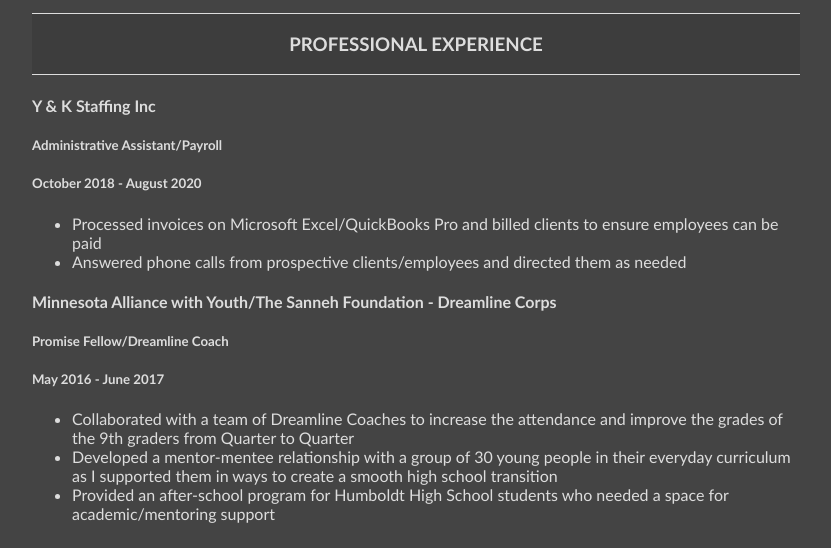
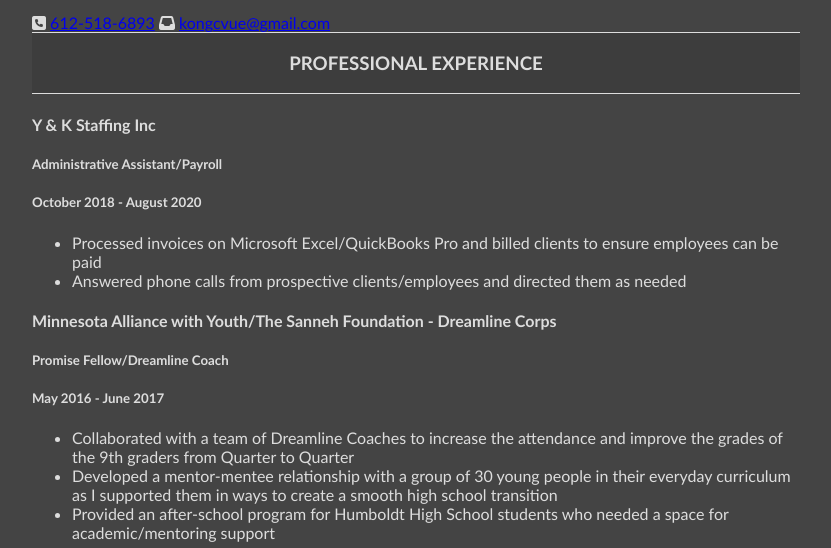
Before and after one commit to Xibbrahimovic/Xibbrahimovic.github.io, a plain HTML site: page index.html in a window 1280 px wide. Shown: the part 210-758 px from the top of the page, without its empty margins (224-1055 px from the left). Drawn offline with Linux system fonts and the light colour scheme.

Commit message:
Update index.html

```diff
--- a/index.html
+++ b/index.html
@@ -5,12 +5,21 @@
   <meta name="viewport" content="width=device-width">
   <title>Kongxib Vue Resume</title>
   <link rel="stylesheet" href="style.css"/>
-</head>
+  <script src="https://kit.fontawesome.com/50d5c5222c.js" crossorigin="anonymous"></script>
+  <link rel="preconnect" href="https://fonts.gstatic.com">
+<link href="https://fonts.googleapis.com/css2?family=Spectral:wght@200&display=swap" rel="stylesheet">
+  </head>
 <body>
   <div>
     <h1>Kongxib Vue</h1>
     <p>Enthusiastic, team-oriented and fun-loving individual who enjoys learning about other people's journeys </p>
    </div>
+  <div>
+    <i class="fas fa-phone-square"></i>
+    <a href="tel:612-518-6893">612-518-6893</a>
+    <i class="fas fa-inbox"></i>
+    <a href = "mailto: kongcvue@gmail.com">kongcvue@gmail.com</a>
+  </div>
 
   <div class="exp-header">
     <h3>Professional Experience</h3>
```
